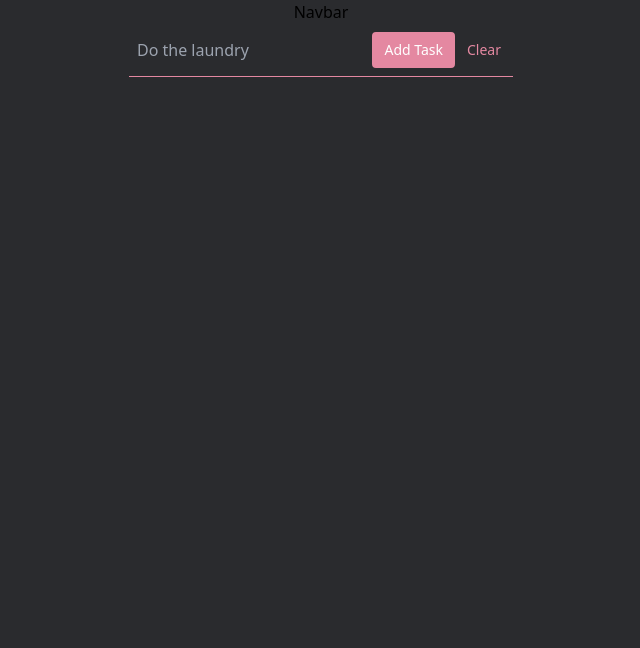
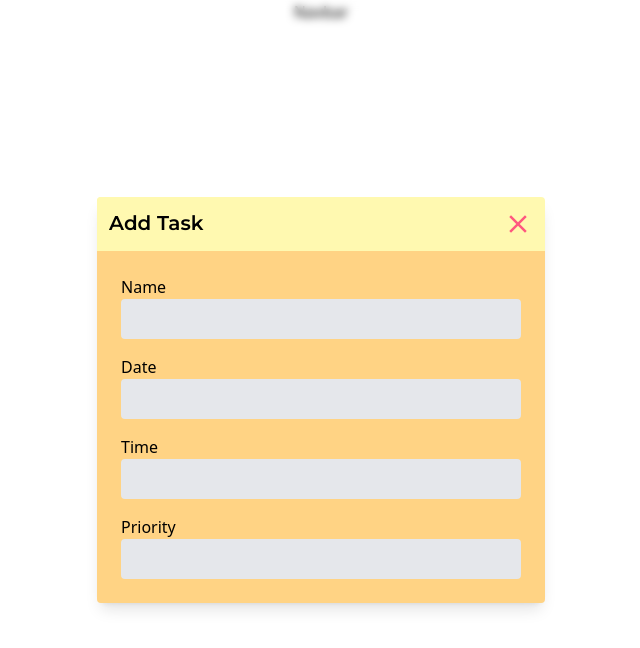
Before and after one commit to PskPttw/reactjs-todolist, a React (Vite) app in the folder client/: page / in a window 1280 px wide. Shown: the top 648 px of the page, without its empty margins (319-959 px from the left). Built offline with nearby package versions, Linux system fonts and the light colour scheme.

Commit message:
Form (WIP) 2

```diff
--- a/client/src/components/Form.jsx
+++ b/client/src/components/Form.jsx
@@ -1,3 +1,5 @@
+import { GrFormClose } from "react-icons/gr"
+import { IoMdClose } from "react-icons/io"
 import styles from "../style";
 
 const Form = () => {
@@ -5,29 +7,30 @@ const Form = () => {
   const label = "block uppercase tracking-wide text-[#E488A1] text-lg font-montserrat font-semibold mb-2 mr-3"
 
   return (
-    <>
-        {/* <form className= "">
-          <div className= "md:flex md:items-center">
-            <div className= "">
-              <label className= "block text-gray-500 font-bold md:text-right mb-1 md:mb-0 pr-4" htmlFor= "task">Task</label>
-            </div>
-            <div>
-              <input className= "bg-gray-200 appearance-none border-2 border-gray-200 rounded w-full py-2 px-4 text-gray-700 leading-tight focus:outline-none focus:bg-white focus:border-purple-500"/>
-            </div>
-          </div>
-        </form> */}
-        <form className= "w-full max-w-sm">
-          <div className= "flex items-center border-b border-[#E488A1] py-2">
-            <input className= "appearance-none bg-transparent border-none w-full text-gray-700 mr-3 py-1 px-2 leading-tight focus:outline-none" id= "taskName" type= "text" placeholder= "Do the laundry"/>
-            <button className= "flex-shrink-0 bg-[#E488A1] hover:bg-teal-700 border-[#E488A1] hover:border-teal-700 text-sm border-4 text-white py-1 px-2 rounded" type="button">
+    <div className= "justify-center items-center flex overflow-x-hidden overflow-y-auto fixed inset-0 z-50 outline-none focus:outline-none backdrop-blur-sm">
+      <div className= "relative w-auto my-6 mx-auto max-w-md">
+        <div className= "border-0 rounded-lg shadow-lg relative flex flex-col w-full bg-[#FFF9B0] outline-none focus:outline-none">
+          <div className= "flex justify-between border-solid bg-[#FFF9B0] rounded-t">
+            <h3 className= "text-xl font-montserrat font-semibold bg-[#FFF9B0] items-center rounded-t py-3 pl-3">
               Add Task
-            </button>
-            <button class="flex-shrink-0 border-transparent border-4 text-[#E488A1] hover:text-teal-800 text-sm py-1 px-2 rounded" type="button">
-              Clear
+            </h3>
+            <button className= "ml-auto bg-transparent border-0 text-[#E488A1] float-right text-3xl leading-none font-semibold outline-none focus:outline-none py-3 pr-3">
+                <IoMdClose className= "fill-[#FF577F]"/>
             </button>
           </div>
-        </form>
-    </>
+          <div className= "relative p-6 flex-auto bg-[#FFD384] rounded-b">
+            <label>Name</label>
+            <input className= "bg-gray-200 appearance-none border-2 border-gray-200 rounded w-full mb-4 py-2 px-4 text-gray-700 leading-tight focus:outline-none focus:bg-white focus:border-purple-500"/>
+            <label>Date</label>
+            <input className= "bg-gray-200 appearance-none border-2 border-gray-200 rounded w-full mb-4 py-2 px-4 text-gray-700 leading-tight focus:outline-none focus:bg-white focus:border-purple-500"/>
+            <label>Time</label>
+            <input className= "bg-gray-200 appearance-none border-2 border-gray-200 rounded w-full mb-4 py-2 px-4 text-gray-700 leading-tight focus:outline-none focus:bg-white focus:border-purple-500"/>
+            <label>Priority</label>
+            <input className= "bg-gray-200 appearance-none border-2 border-gray-200 rounded w-full py-2 px-4 text-gray-700 leading-tight focus:outline-none focus:bg-white focus:border-purple-500"/>
+          </div>
+        </div>
+      </div>
+    </div>
   );
 }
 
--- a/client/src/index.css
+++ b/client/src/index.css
@@ -16,7 +16,6 @@
 
 * {
   scroll-behavior: smooth;
-  background-color: #2A2B2E;
 }
 
 .text-gradient {
```
Also changed, not shown: client/src/components/FormTest.jsx (added, +31 -0 lines).
